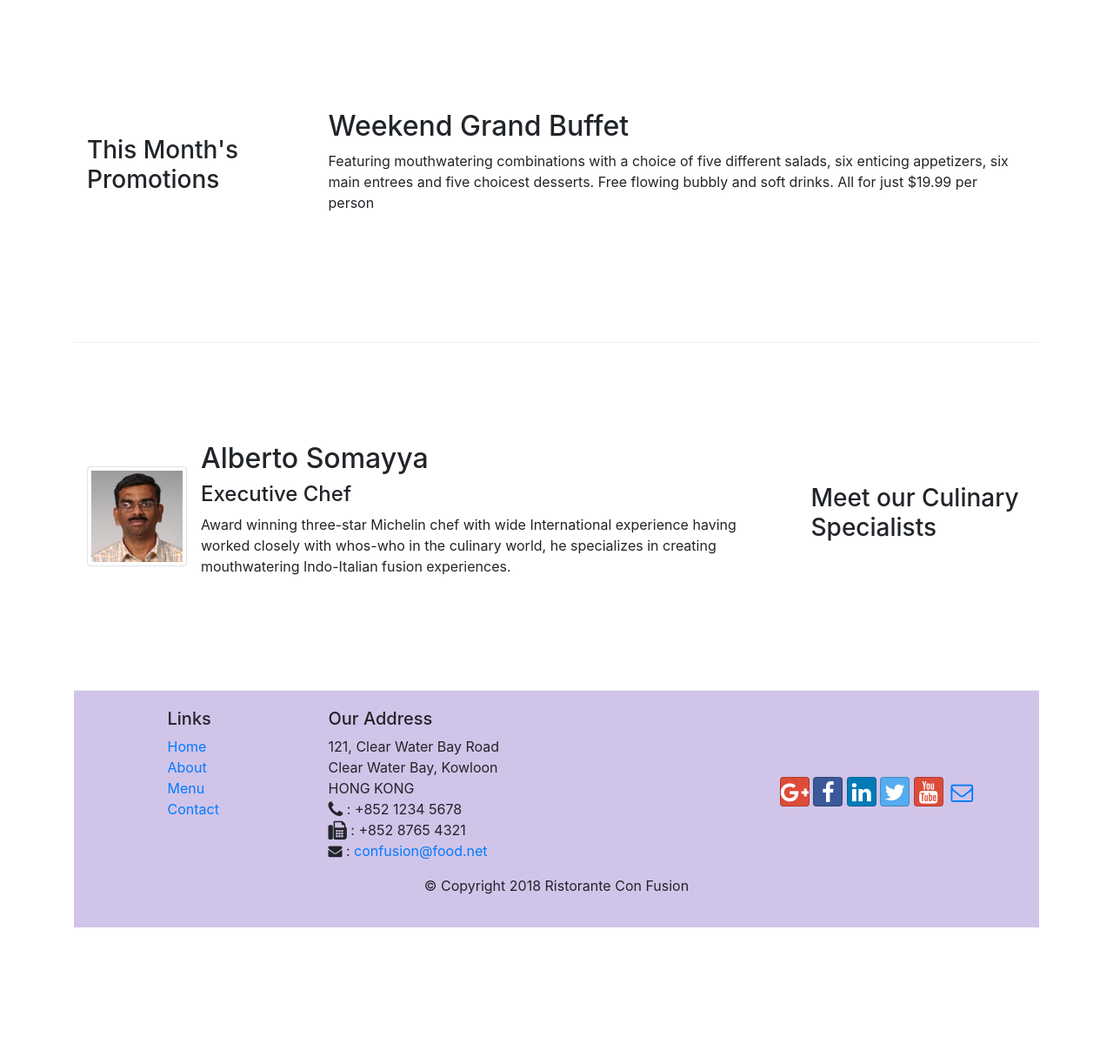
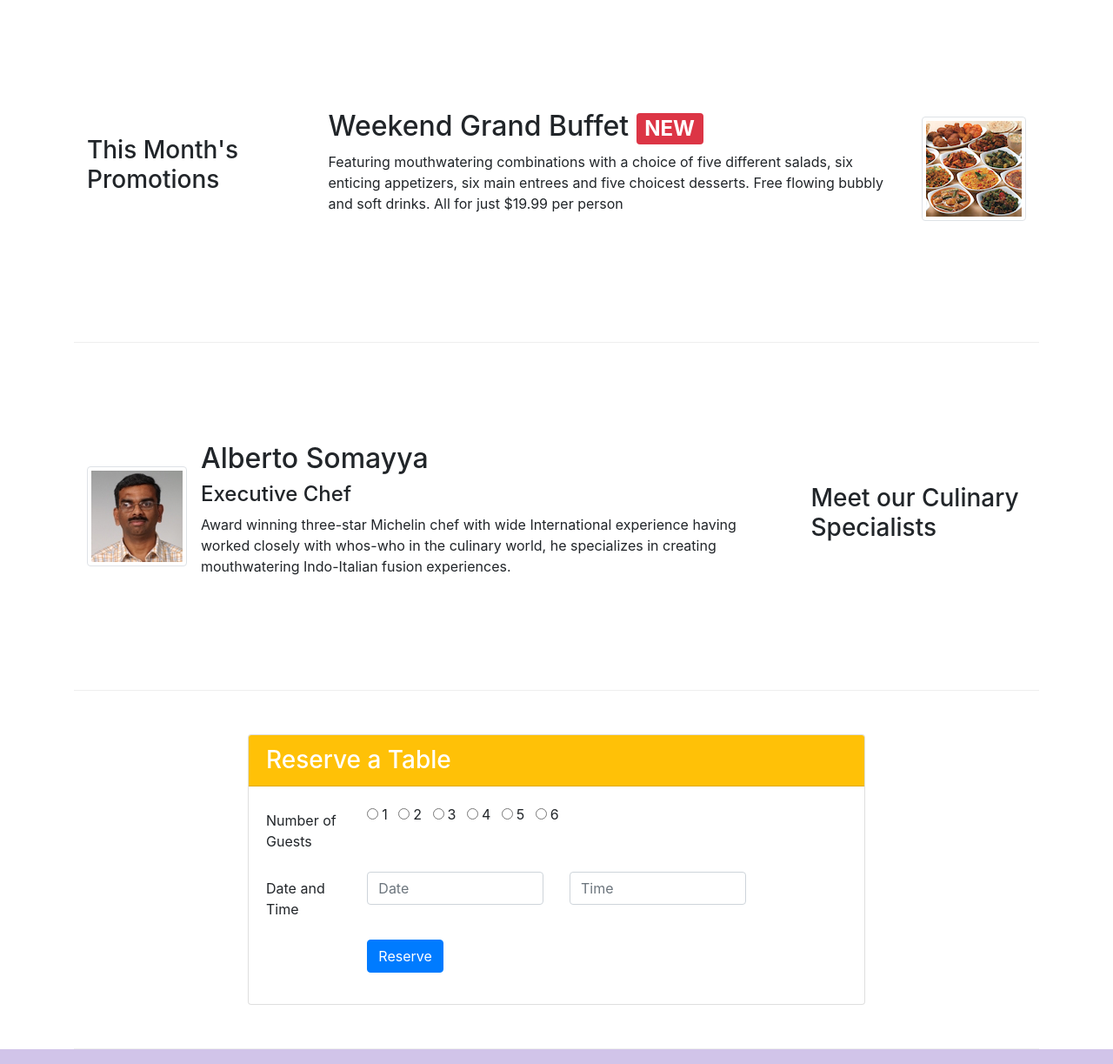
Before and after one commit to Suvigya124/Bootstrap4, a website: page index.html in a window 1280 px wide. Shown: the part 740-1963 px from the top of the page at 87% size. Before the commit the page ends 1806 px from the top, so only its background shows below. Drawn offline with nearby package versions, Linux system fonts and the light colour scheme.

Commit message:
Assignment Two

```diff
--- a/index.html
+++ b/index.html
@@ -40,8 +40,11 @@
                     <h1>Ristorante con Fusion</h1>
                     <p>We take inspiration from the World's best cuisines, and create a unique fusion experience. Our lipsmacking creations will tickle your culinary senses!</p>
                 </div>
-                <div class="col-12 col-sm align-self-center">
+                <div class="col-12 col-sm-3 align-self-center">
                     <img src="img/logo.png" class="img-fluid">
+                </div>
+                <div class="col-12 col-sm-3 align-self-center">
+                    <a class="btn btn-warning" href="#card1" role="button">Reserve Table</a>
                 </div>
             </div>
         </div>
@@ -63,14 +66,18 @@
             </div>
         </div>
 
-
         <div class="row row-content align-items-center">
-            <div class="col-12 col-sm-4 col-md-3">
+            <div class="col-12 col-sm-4 order-sm-first col-md-3">
                 <h3>This Month's Promotions</h3>
             </div>
-            <div class="col col-sm col-md">
-                <h2>Weekend Grand Buffet</h2>
-                <p class="d-none d-sm-block">Featuring mouthwatering combinations with a choice of five different salads, six enticing appetizers, six main entrees and five choicest desserts. Free flowing bubbly and soft drinks. All for just $19.99 per person </p>
+            <div class="col col-sm order-sm-last col-md">
+                <div class="media">
+                    <div class="media-body">
+                        <h2 class="mt-0"> Weekend Grand Buffet <span class="badge badge-danger">NEW</span></h2>
+                        <p class="d-none d-sm-block">Featuring mouthwatering combinations with a choice of five different salads, six enticing appetizers, six main entrees and five choicest desserts. Free flowing bubbly and soft drinks. All for just $19.99 per person </p>
+                    </div>
+                    <img class="d-flex ml-3 img-thumbnail align-self-center" src="img/buffet.png" alt="Grand Buffet">
+                </div>
             </div>
         </div>
 
@@ -86,6 +93,45 @@
                         <h4>Executive Chef</h4>
                         <p class="d-none d-sm-block">Award winning three-star Michelin chef with wide International experience having worked closely with whos-who in the culinary world, he specializes in creating mouthwatering Indo-Italian fusion experiences. </p>
                     </div>
+                </div>
+            </div>
+        </div>
+        <div class="row row-content align-items-center">
+            <div class="col-12 col-sm-8 offset-sm-2" id="card1">
+                <div class="card">
+                    <h3 class="card-header bg-warning text-white">Reserve a Table</h3>
+                    <div class="card-body">
+                        <form>
+                            <div class="form-group row">
+                                <label for="noofguest" class="col-md-2 col-form-label">Number of Guests</label>
+                                <div class="col-md-6">
+
+                                    <input type="radio" class="form-group-input mr-1" value="" id="1guest" name="1guest" aria-label="Radio button for no. of guests"><label class="form-group-label" for="1guest"> 1    </label>
+                                    <input type="radio" class="form-group-input mr-1 ml-2" value="" id="2guests" name="2guests" aria-label="Radio button for no. of guests"><label class="form-group-label" for="2guests"> 2    </label>
+                                    <input type="radio" class="form-group-input mr-1 ml-2" value="" id="3guests" name="3guests" aria-label="Radio button for no. of guests"><label class="form-group-label" for="3guests"> 3    </label>
+                                    <input type="radio" class="form-group-input mr-1 ml-2" value="" id="4guests" name="4guests" aria-label="Radio button for no. of guests"><label class="form-group-label" for="4guests"> 4    </label>
+                                    <input type="radio" class="form-group-input mr-1 ml-2" value="" id="5guests" name="5guests" aria-label="Radio button for no. of guests"><label class="form-group-label" for="5guests"> 5    </label>
+                                    <input type="radio" class="form-group-input mr-1 ml-2" value="" id="6guests" name="6guests" aria-label="Radio button for no. of guests"><label class="form-group-label" for="6guests"> 6    </label>
+
+                                </div>
+                            </div>
+                            <div class="form-group row">
+                                <label for="date" class="col-12 col-md-2 col-form-label">Date and Time</label>
+                                <div class="col-12 col-md-4">
+                                    <input type="text" class="form-control" id="date" name="date" placeholder="Date">
+                                </div>
+                                <div class="col-12 col-md-4">
+                                    <input type="text" class="form-control" id="time" name="time" placeholder="Time">
+                                </div>
+                            </div>
+                            <div class="form-group row">
+                                <div class="offset-md-2 col-md-10">
+                                    <button type="submit" class="btn btn-primary">Reserve</button>
+                                </div>
+                            </div>
+                        </form>
+                    </div>
+                </div>
             </div>
         </div>
     </div>
```
